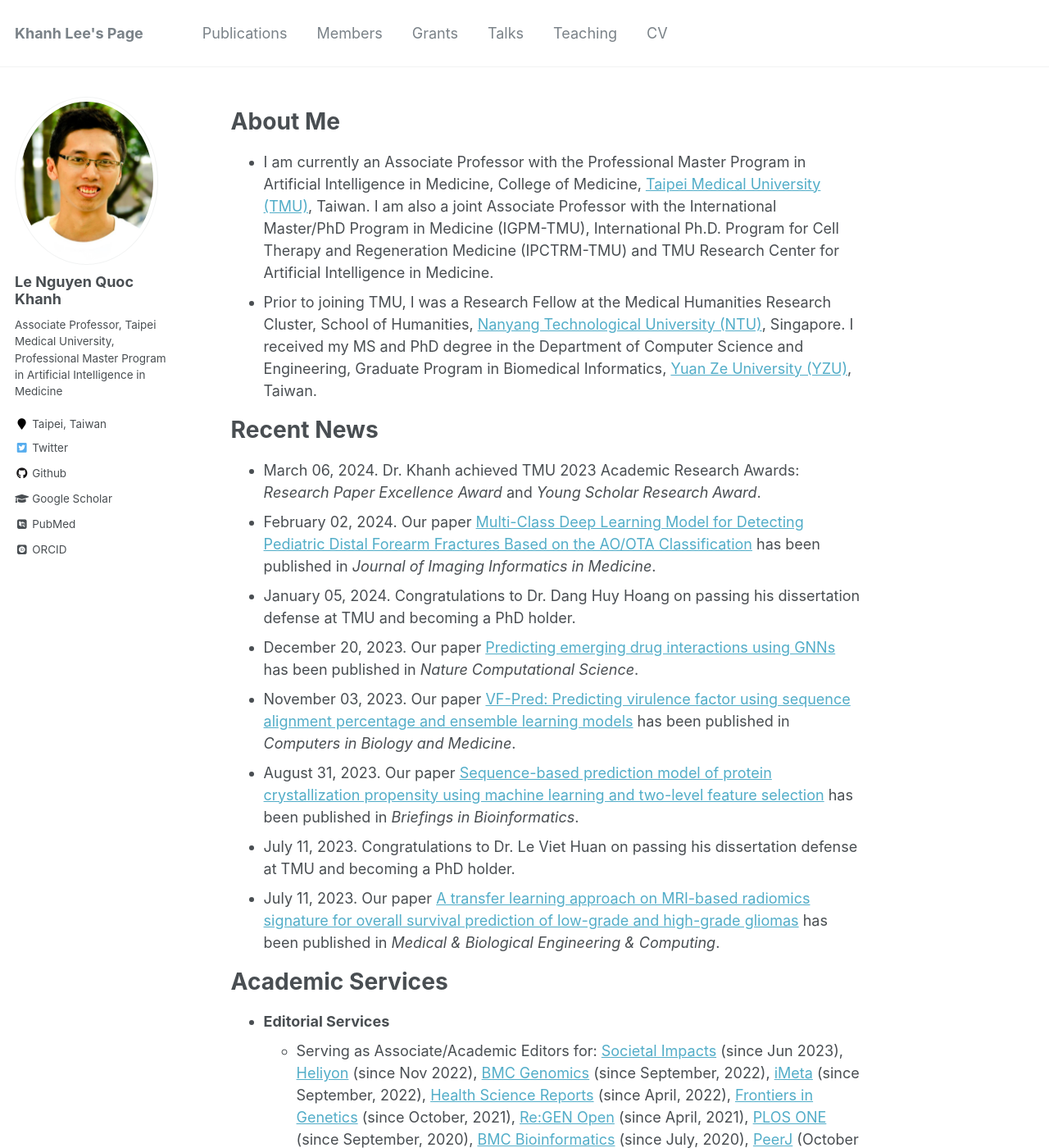
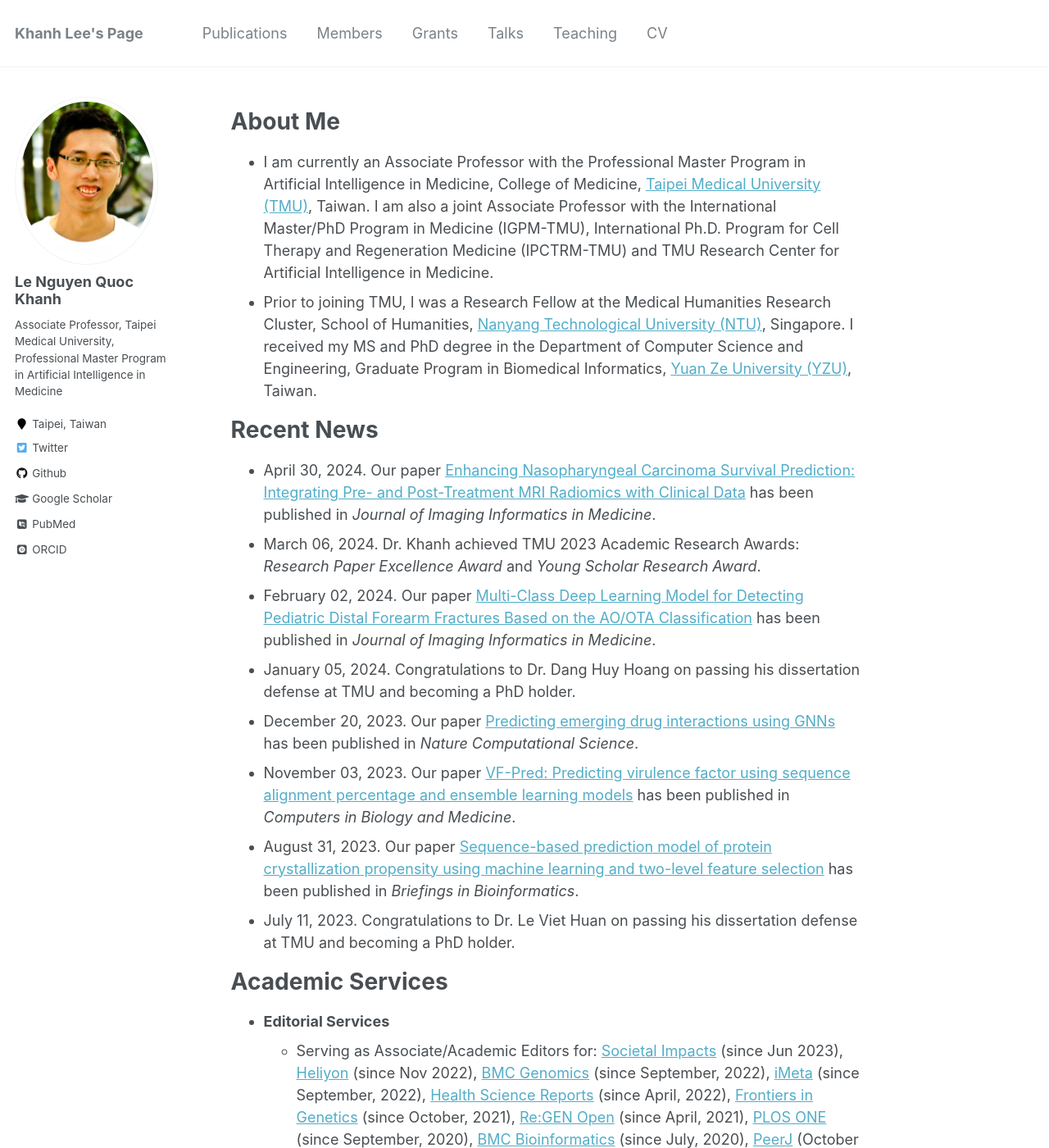
Before and after one commit to khanhlee/khanhlee.github.io, a Jekyll site: the page built from _pages/about.md, in a window 1280 px wide and 1400 px high. Shown: the whole window at 82% size. Built offline with Jekyll 4.4.1, drawn with Linux system fonts in a browser that asks for light colours; some web fonts are replaced.

Commit message:
Update about.md

```diff
--- a/_pages/about.md
+++ b/_pages/about.md
@@ -13,6 +13,7 @@ redirect_from:
 * Prior to joining TMU, I was a Research Fellow at the Medical Humanities Research Cluster, School of Humanities, [Nanyang Technological University (NTU)](http://www.ntu.edu.sg), Singapore. I received my MS and PhD degree in the Department of Computer Science and Engineering, Graduate Program in Biomedical Informatics, [Yuan Ze University (YZU)](https://www.yzu.edu.tw/), Taiwan.
 
 # Recent News
+* April 30, 2024. Our paper [Enhancing Nasopharyngeal Carcinoma Survival Prediction: Integrating Pre- and Post-Treatment MRI Radiomics with Clinical Data](https://doi.org/10.1007/s10278-024-01109-7) has been published in <i>Journal of Imaging Informatics in Medicine</i>.
 * March 06, 2024. Dr. Khanh achieved TMU 2023 Academic Research Awards: <i>Research Paper Excellence Award</i> and <i>Young Scholar Research Award</i>.
 * February 02, 2024. Our paper [Multi-Class Deep Learning Model for Detecting Pediatric Distal Forearm Fractures Based on the AO/OTA Classification](https://doi.org/10.1007/s10278-024-00968-4) has been published in <i>Journal of Imaging Informatics in Medicine</i>.
 * January 05, 2024. Congratulations to Dr. Dang Huy Hoang on passing his dissertation defense at TMU and becoming a PhD holder.
@@ -20,7 +21,6 @@ redirect_from:
 * November 03, 2023. Our paper [VF-Pred: Predicting virulence factor using sequence alignment percentage and ensemble learning models](https://doi.org/10.1016/j.compbiomed.2023.107662) has been published in <i>Computers in Biology and Medicine</i>.
 * August 31, 2023. Our paper [Sequence-based prediction model of protein crystallization propensity using machine learning and two-level feature selection](https://doi.org/10.1093/bib/bbad319) has been published in <i>Briefings in Bioinformatics</i>.
 * July 11, 2023. Congratulations to Dr. Le Viet Huan on passing his dissertation defense at TMU and becoming a PhD holder.
-* July 11, 2023. Our paper [A transfer learning approach on MRI-based radiomics signature for overall survival prediction of low-grade and high-grade gliomas](https://doi.org/10.1007/s11517-023-02875-2) has been published in <i>Medical & Biological Engineering & Computing</i>.
 
 # Academic Services
 * <b>Editorial Services</b>
```
